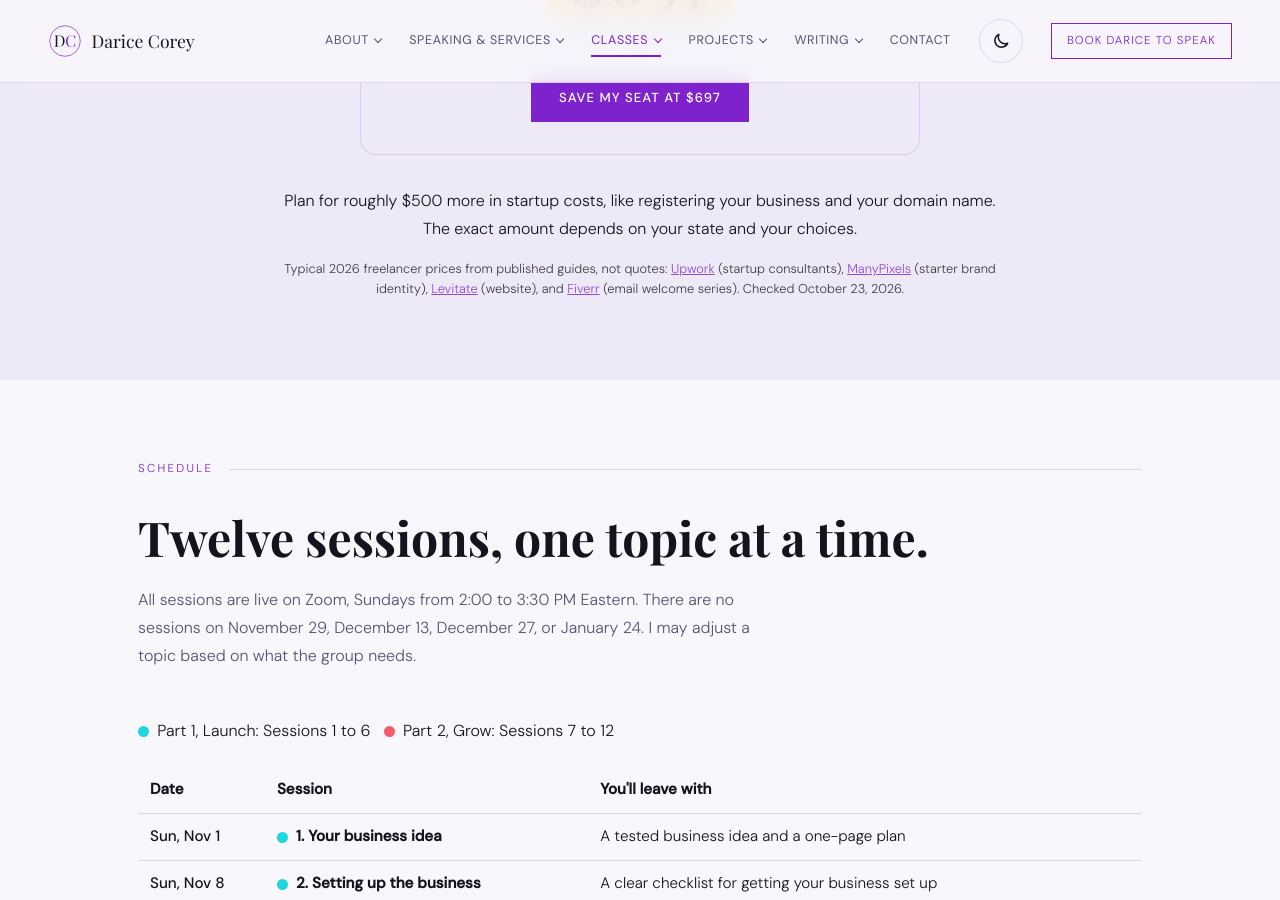
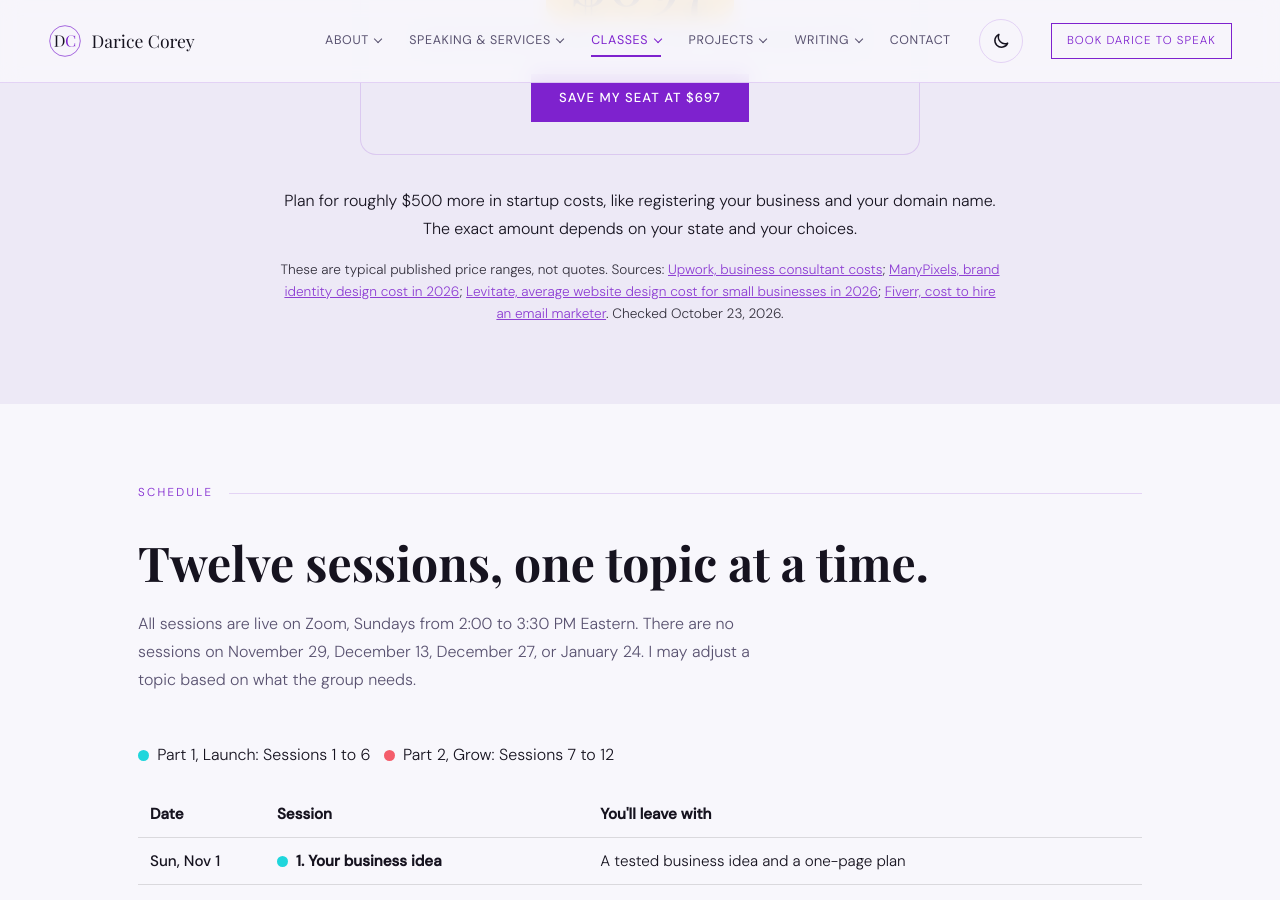
Before and after one commit to dcoreyrasm/dcoreyrasm.github.io, a Jekyll site: the page built from start-your-business.html, in a window 1280 px wide and 900 px high, scrolled down 3222 px. Built offline with Jekyll 4.4.1, drawn with Linux system fonts in a browser that asks for light colours; some web fonts are replaced.

Commit message:
Restore full sources note under the cost comparison
Co-Authored-By: Claude Opus 5.5 <noreply@anthropic.com>
Claude-Session: https://claude.ai/code/session_01CVTrh3xqG5RQK5WN8V6MV3

```diff
--- a/start-your-business.html
+++ b/start-your-business.html
@@ -148,7 +148,7 @@
           <a href="https://buy.stripe.com/3cI9AU9JleldeSK1uJ6J209" class="btn-primary" target="_blank" rel="noopener">Save My Seat at $697</a>
         </div>
         <p style="line-height:1.75;max-width:720px;margin:2rem auto 0;text-align:center;">Plan for roughly $500 more in startup costs, like registering your business and your domain name. The exact amount depends on your state and your choices.</p>
-        <p style="font-size:.8rem;line-height:1.6;max-width:720px;margin:1rem auto 0;text-align:center;opacity:.8;">Typical 2026 freelancer prices from published guides, not quotes: <a href="https://www.upwork.com/hire/business-consultants/cost/" target="_blank" rel="noopener" style="color:var(--coral);">Upwork</a> (startup consultants), <a href="https://www.manypixels.co/blog/brand-design/brand-identity-design-cost" target="_blank" rel="noopener" style="color:var(--coral);">ManyPixels</a> (starter brand identity), <a href="https://www.levitate.ai/blog-posts/average-website-design-cost-for-small-businesses-in-2026" target="_blank" rel="noopener" style="color:var(--coral);">Levitate</a> (website), and <a href="https://fiverr.com/resources/guides/costs/email-marketer" target="_blank" rel="noopener" style="color:var(--coral);">Fiverr</a> (email welcome series). Checked October 23, 2026.</p>
+        <p style="font-size:.85rem;line-height:1.6;max-width:720px;margin:1rem auto 0;text-align:center;opacity:.85;">These are typical published price ranges, not quotes. Sources: <a href="https://www.upwork.com/hire/business-consultants/cost/" target="_blank" rel="noopener" style="color:var(--coral);">Upwork, business consultant costs</a>; <a href="https://www.manypixels.co/blog/brand-design/brand-identity-design-cost" target="_blank" rel="noopener" style="color:var(--coral);">ManyPixels, brand identity design cost in 2026</a>; <a href="https://www.levitate.ai/blog-posts/average-website-design-cost-for-small-businesses-in-2026" target="_blank" rel="noopener" style="color:var(--coral);">Levitate, average website design cost for small businesses in 2026</a>; <a href="https://fiverr.com/resources/guides/costs/email-marketer" target="_blank" rel="noopener" style="color:var(--coral);">Fiverr, cost to hire an email marketer</a>. Checked October 23, 2026.</p>
       </div>
     </section>
 
```
